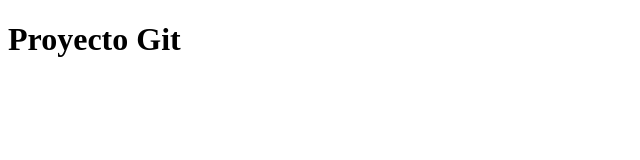
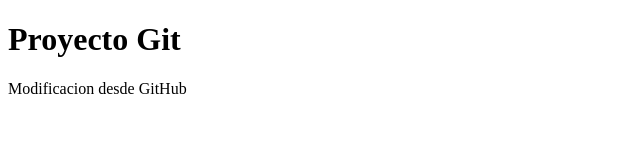
Before and after one commit to ansiblecurso/Ansible-2, a plain HTML site: page index.html in a window 1280 px wide. Shown: the whole page, without its empty margins (0-640 px from the left). Drawn offline with Linux system fonts and the light colour scheme.

Commit message:
Add paragraph to index.html

```diff
--- a/index.html
+++ b/index.html
@@ -9,5 +9,6 @@
 
 <body>
 	<h1>Proyecto Git</h1>
+	<p>Modificacion desde GitHub</p>
 </body>
 </html>
```
